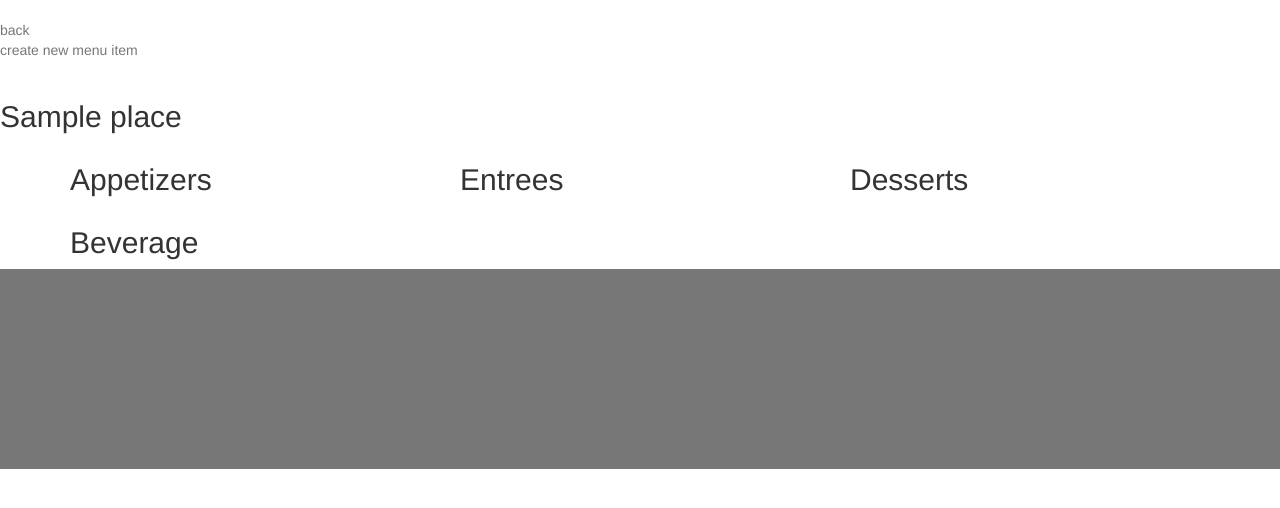
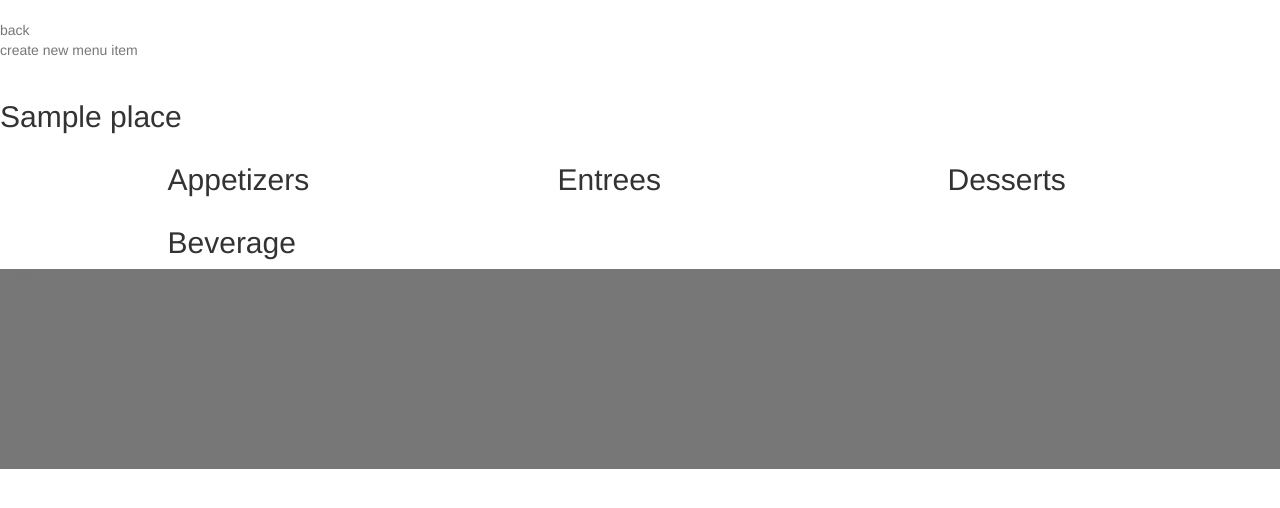
Before and after one commit to jreiher2003/Menu-App-Pro, a Flask app: page /restaurant/1 in a window 1280 px wide. Shown: the part 52-560 px from the top of the page. Run offline with Flask 2, Linux system fonts and the light colour scheme; tables that the repository leaves empty hold one stand-in row (values such as "Sample post"); some libraries are stand-ins or nearby versions.

Commit message:
Add bootstrap style to menu

```diff
--- a/app/templates/menu.html
+++ b/app/templates/menu.html
@@ -9,7 +9,7 @@
 <div class="container">
 {% if menuitems %}
 	<div class="row">
-		<div class="col-md-4">
+		<div class="col-md-3 col-md-offset-1">
 			<h2>Appetizers</h2>
 				{% for menu in menuitems %}
 					{% if menu.course == "Appetizer" %}
@@ -25,7 +25,7 @@
 					{% endif %}
 				{% endfor %}
 		</div> <!-- col-md-4 -->
-		<div class="col-md-4">
+		<div class="col-md-3 col-md-offset-1">
 			<h2>Entrees</h2>
 				{% for menu in menuitems %}
 					{% if menu.course == "Entree" %}
@@ -41,7 +41,7 @@
 					{% endif %}
 				{% endfor %}
 		</div> <!-- col-md-4 -->
-		<div class="col-md-4">
+		<div class="col-md-3 col-md-offset-1">
 			<h2>Desserts</h2>
 				{% for menu in menuitems %}
 					{% if menu.course == "Dessert" %}
@@ -57,7 +57,7 @@
 					{% endif %}
 				{% endfor %}
 		</div> <!-- col-md-4 -->
-		<div class="col-md-4">
+		<div class="col-md-3 col-md-offset-1">
 			<h2>Beverage</h2>
 				{% for menu in menuitems %}
 					{% if menu.course == "Beverage" %}
```
